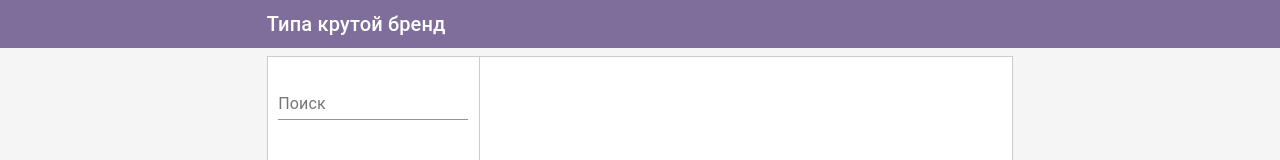
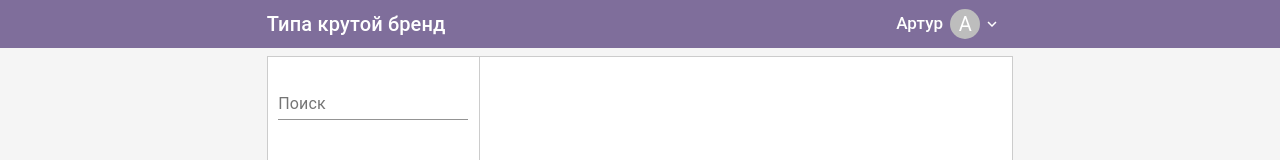
Before and after one commit to Arthur-Agadzhanyan/chat-app-client, a Next.js app: page /chats in a window 1280 px wide. Shown: the top 160 px of the page. Built offline with nearby package versions, Linux system fonts and the light colour scheme.

Commit message:
added: navigation button on the header

```diff
--- a/components/Header/Header.tsx
+++ b/components/Header/Header.tsx
@@ -1,11 +1,52 @@
-import React from 'react';
-import { AppBar, Toolbar, Typography, Grid } from '@material-ui/core';
+import React, { FC } from 'react';
+import { AppBar, Toolbar, Typography, Grid, Card, CardHeader, Avatar, Box, Popper, Fade, Paper, PopperPlacementType, Button, Menu, MenuItem } from '@material-ui/core';
+import Link from "next/link"
+import { HeaderProps } from './interfaces';
+import ExpandMoreIcon from '@material-ui/icons/ExpandMore';
 import HeaderStyles from './header.style';
 
-const Header = () => {
+
+const Header: FC<HeaderProps> = ({ store }) => {
     const classes = HeaderStyles()
+
+    const [anchorEl, setAnchorEl] = React.useState<null | HTMLElement>(null);
+
+    const handleClick = (event: React.MouseEvent<HTMLButtonElement>) => {
+        setAnchorEl(event.currentTarget);
+    };
+
+    const handleClose = () => {
+        setAnchorEl(null);
+    }
+
     return (
         <>
+            <Menu
+                id="simple-menu"
+                anchorEl={anchorEl}
+                keepMounted
+                open={Boolean(anchorEl)}
+                onClose={handleClose}
+                anchorOrigin={{
+                    vertical: 'bottom',
+                    horizontal: 'center',
+                }}
+                transformOrigin={{
+                    vertical: 'top',
+                    horizontal: 'center',
+                }}
+                elevation={0}
+                className={classes.menu}
+            >
+                <Paper className={classes.poppup}>
+                    <Typography className={classes.poppup__title}>Артур Агаджанян</Typography>
+                    <Link href="/settings">
+                        <MenuItem onClick={handleClose} className={classes.poppup__link}>Настройки</MenuItem>
+                    </Link>
+                    <MenuItem onClick={handleClose} className={classes.poppup__link}>Выйти</MenuItem>
+                </Paper>
+            </Menu>
+
             <AppBar className={classes.appBar} position="static" elevation={0} color="primary">
                 <Grid className={classes.content} container>
                     <Grid item sm={9} md={8} lg={7} xl={6}>
@@ -16,6 +57,16 @@ const Header = () => {
                             <Typography variant="h6" className={classes.title}>
                                 Типа крутой бренд
                             </Typography>
+
+                            <Box className={classes.avatar} onClick={handleClick}>
+                                <Typography variant="h6" className={classes.avatar__text}>
+                                    Артур
+                                </Typography>
+                                <Avatar aria-label="recipe" color="primary" className={classes.avatar__image}>
+                                    {"Артур"[0].toUpperCase()}
+                                </Avatar>
+                                <ExpandMoreIcon className={classes.avatar__icon} />
+                            </Box>
                         </Toolbar>
                     </Grid>
                 </Grid>
--- a/components/Header/header.style.ts
+++ b/components/Header/header.style.ts
@@ -20,6 +20,49 @@ const HeaderStyles = makeStyles((theme: Theme) =>
         },
         toolbar: {
             minHeight: 48
+        },
+        avatar:{
+            display: "flex",
+            alignItems: "center",
+            cursor: "pointer",
+            height: 48,
+            padding: "0px 12px 0px 15px",
+            transition: "all .2s linear",
+            '&:hover': {
+                background: theme.palette.primary.dark
+            }
+        },
+        avatar__text:{
+            marginRight: 7,
+            fontSize: 17
+        },
+        avatar__image:{
+            height: 30,
+            width: 30
+        },
+        avatar__icon:{
+            marginLeft: 3,
+            fontSize: 18
+        },
+        menu:{
+            padding: 0,
+            marginTop: 35,
+        },
+        poppup:{
+            border: "1px solid #ccc",
+            background: "#fff",
+            padding: "10px 20px",
+
+        },
+        poppup__title:{
+            marginBottom: 10,
+            fontSize: 20
+        },
+        poppup__link:{
+            display: "block",
+            marginBottom: 5,
+            fontSize: 17,
+            padding: "10px 5px"
         }
     }),
 );
--- /dev/null
+++ b/components/Header/interfaces.ts
@@ -0,0 +1,5 @@
+import Store from "../../store/store";
+
+export interface HeaderProps {
+    store: Store
+}
--- a/styles/globals.css
+++ b/styles/globals.css
@@ -30,6 +30,11 @@ a {
   background-color: #eee;
 }
 
+.MuiList-padding{
+  padding-top: 0 !important;
+  padding-bottom: 0 !important;
+}
+
 @media screen and (max-width: 600px) {
   *::-webkit-scrollbar {
     width: 3px;
```
